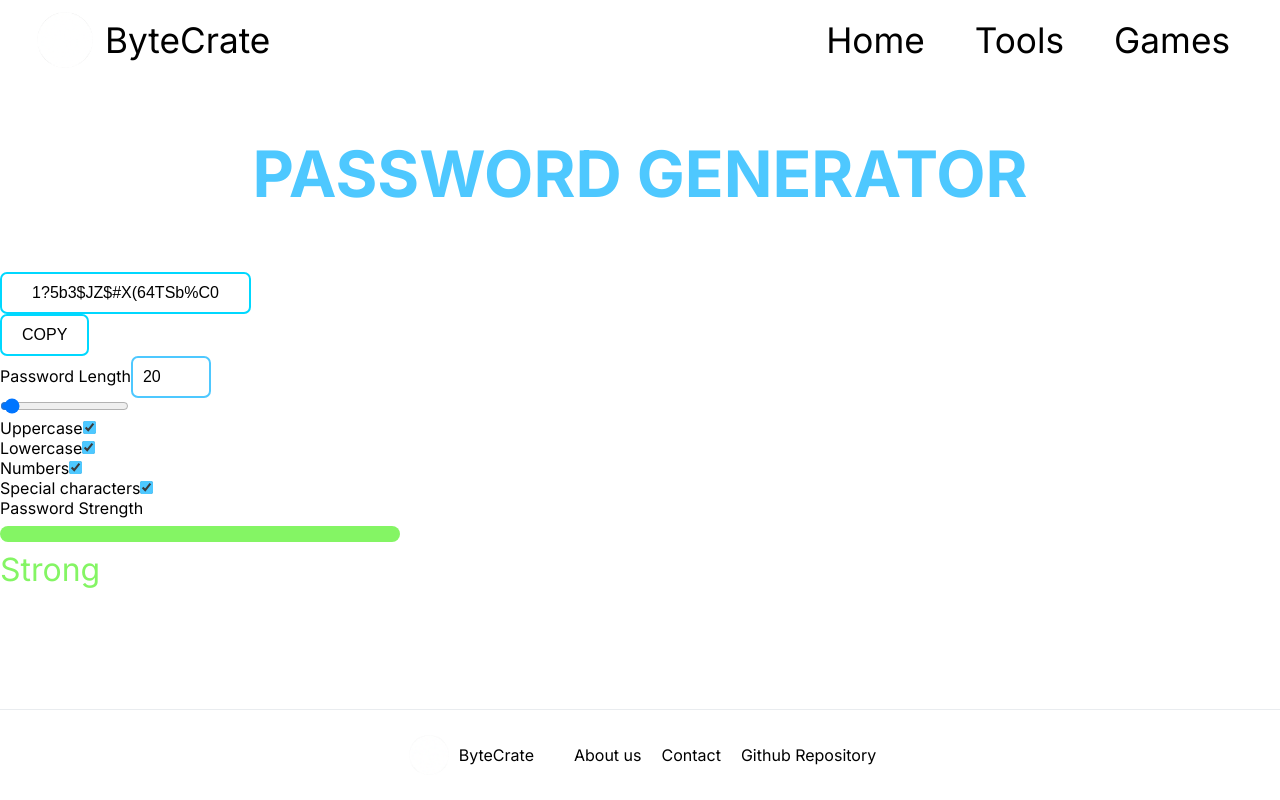
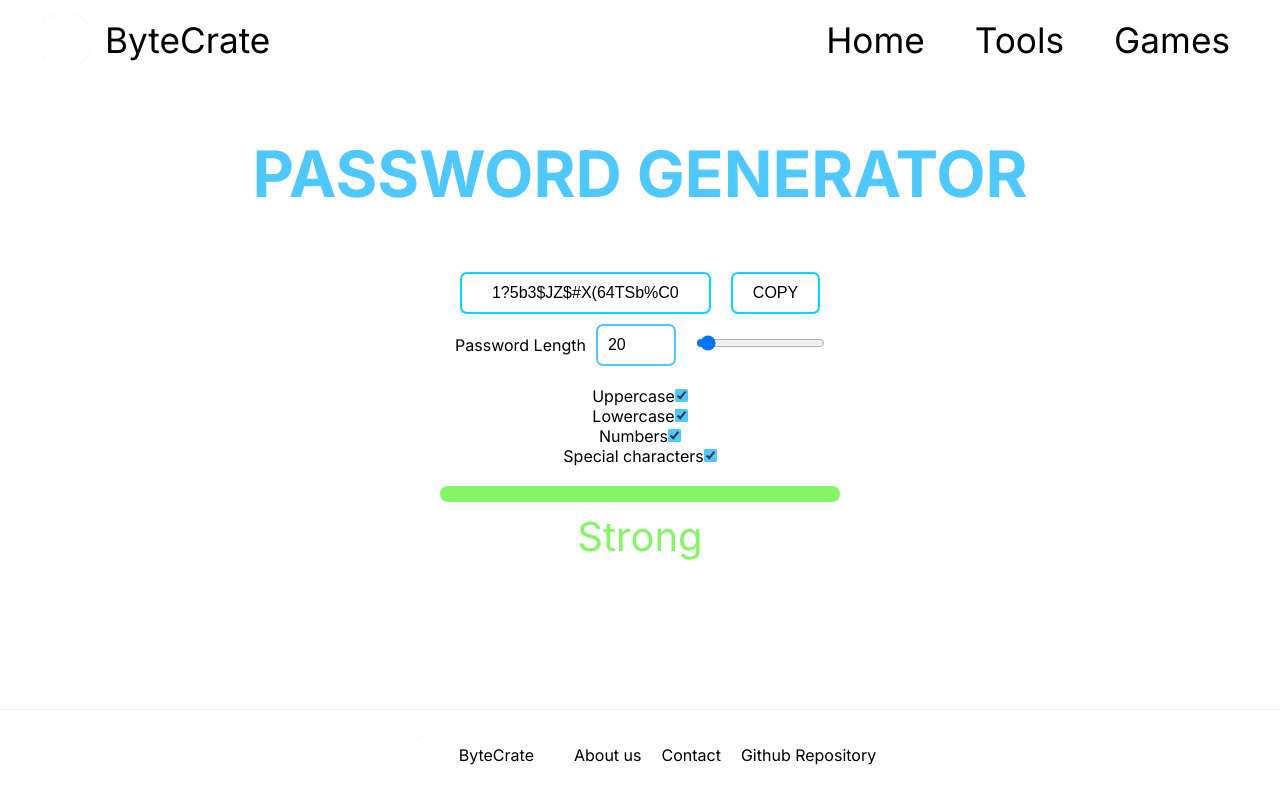
Before and after one commit to hafemi/bytecrate, a Next.js app: page /tools/password-generator in a window 1280 px wide. Built offline with nearby package versions, Linux system fonts and the light colour scheme.

Commit message:
PW Gen - added styling

```diff
--- a/app/tools/password-generator/page.module.css
+++ b/app/tools/password-generator/page.module.css
@@ -1,24 +1,55 @@
+.copyContainer {
+  display: flex;
+  justify-content: center;
+  gap: 20px;
+}
+
+.passwordInputSpace {
+  display: flex;
+  justify-content: center;
+  align-items: center;
+  gap: 10px;
+}
+
+.lengthSelectors {
+  display: flex;
+  justify-content: center;
+  align-items: center;
+  gap: 20px;
+  padding-top: 10px;
+}
+
+.checkboxContainer {
+  display: flex;
+  flex-direction: column;
+  align-items: center;
+  padding: 20px;
+}
+
+.strengthContainer {
+  display: flex;
+  flex-direction: column;
+  align-items: center;
+  gap: 10px;
+}
+
 .strengthSlider {
   width: 25em;
   height: 1em;
-  border-radius: 0.5em;
+  border-radius: 10px;
   background-color: hsl(360, 66%, 55%);
   position: relative;
-  margin: 0.5em 0;
 }
 
 .strengthText {
   color: hsl(360, 66%, 55%);
-  font-size: 2em;
+  font-size: 40px;
 }
 
 .popup {
   position: relative;
   display: inline-block;
   cursor: pointer;
-  -webkit-user-select: none;
-  -moz-user-select: none;
-  -ms-user-select: none;
   user-select: none;
 }
 
@@ -31,14 +62,12 @@
   color: #fff;
   text-align: center;
   border-radius: 6px;
-  padding: 8px 0;
   position: absolute;
   z-index: 1;
   bottom: 120%;
   left: 50%;
   transform: translateX(-50%);
-  padding-left: 1em;
-  padding-right: 1em;
+  padding: 10px;
 }
 
 .popup .show {
--- a/app/tools/password-generator/page.tsx
+++ b/app/tools/password-generator/page.tsx
@@ -57,11 +57,11 @@ export default function Home() {
       <title>ByteCrate - Password Generator</title>
       <main>
         <h1>PASSWORD GENERATOR</h1>
-        <div>
+        <div className={styles.copyContainer}>
           <TextInput
             label=""
             id="password"
-            placeholder="Generated Password"
+            placeholder=""
             value={password}
             setValue={setPassword}
             readonly
@@ -74,7 +74,7 @@ export default function Home() {
           </button>
         </div>
         <section>
-          <div>
+          <div className={styles.lengthSelectors}>
             <NumberInput
               label="Password Length"
               id="passwordLength"
@@ -82,6 +82,7 @@ export default function Home() {
               max={PWGenLengthRange.max}
               value={passwordLength}
               setValue={setPasswordLength}
+              divData={styles.passwordInputSpace}
             />
             <RangeInput
               label=""
@@ -92,6 +93,7 @@ export default function Home() {
               setValue={setPasswordLength}
             />
           </div>
+          <div className={styles.checkboxContainer}>
             <CheckboxInput label="Uppercase" id="useUppercase" checked={useUppercase} setChecked={setUseUppercase} />
             <CheckboxInput label="Lowercase" id="useLowercase" checked={useLowercase} setChecked={setUseLowercase} />
             <CheckboxInput label="Numbers" id="useNumbers" checked={useNumbers} setChecked={setUseNumbers} />
@@ -101,12 +103,12 @@ export default function Home() {
               checked={useSpecialCharacters}
               setChecked={setUseSpecialCharacters}
             />
+          </div>
         </section>
-        <section>
-          <p id="passwordStrength">Password Strength</p>
+        <section className={styles.strengthContainer}>
           <div className={styles.strengthSlider} id="passwordSlider" />
           <p id="strengthText" className={styles.strengthText}>
-            BAD
+            Weak
           </p>
         </section>
       </main>
```
Lines whose indentation alone changed are shown as unchanged.
